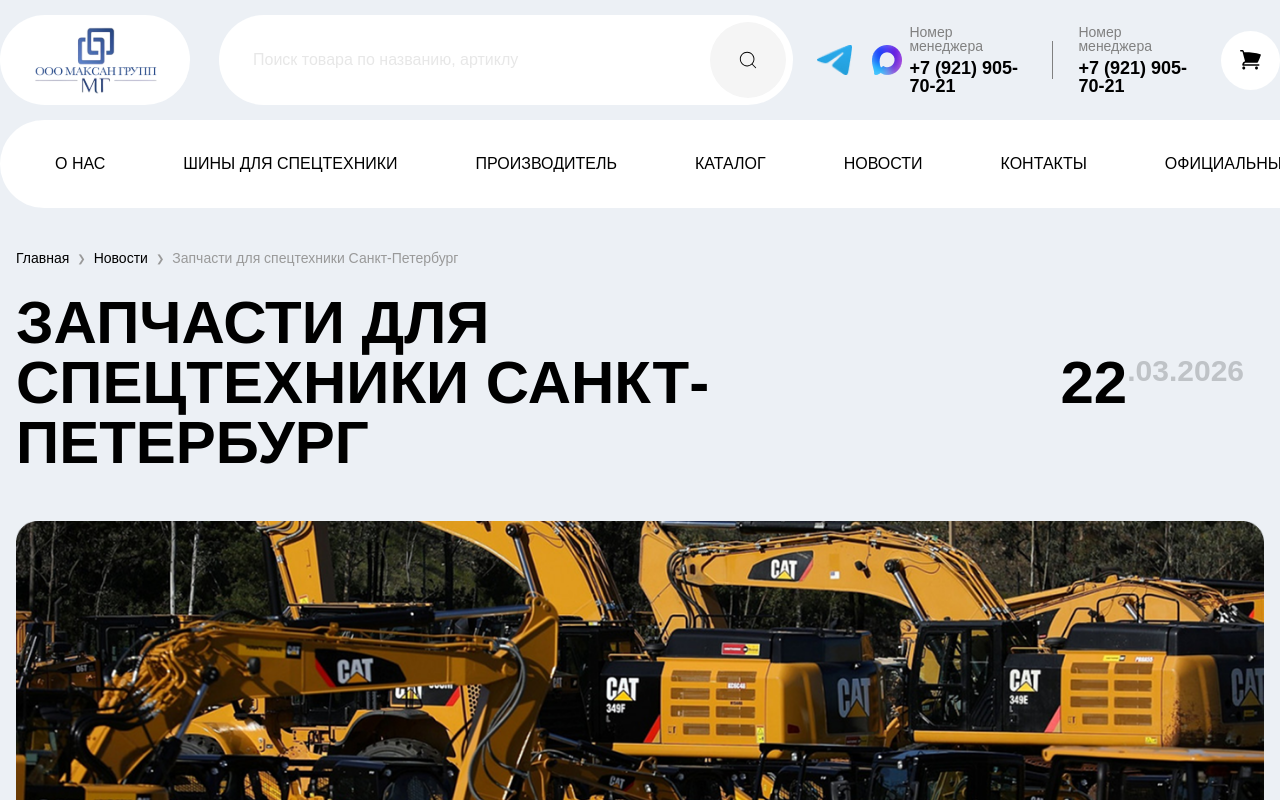
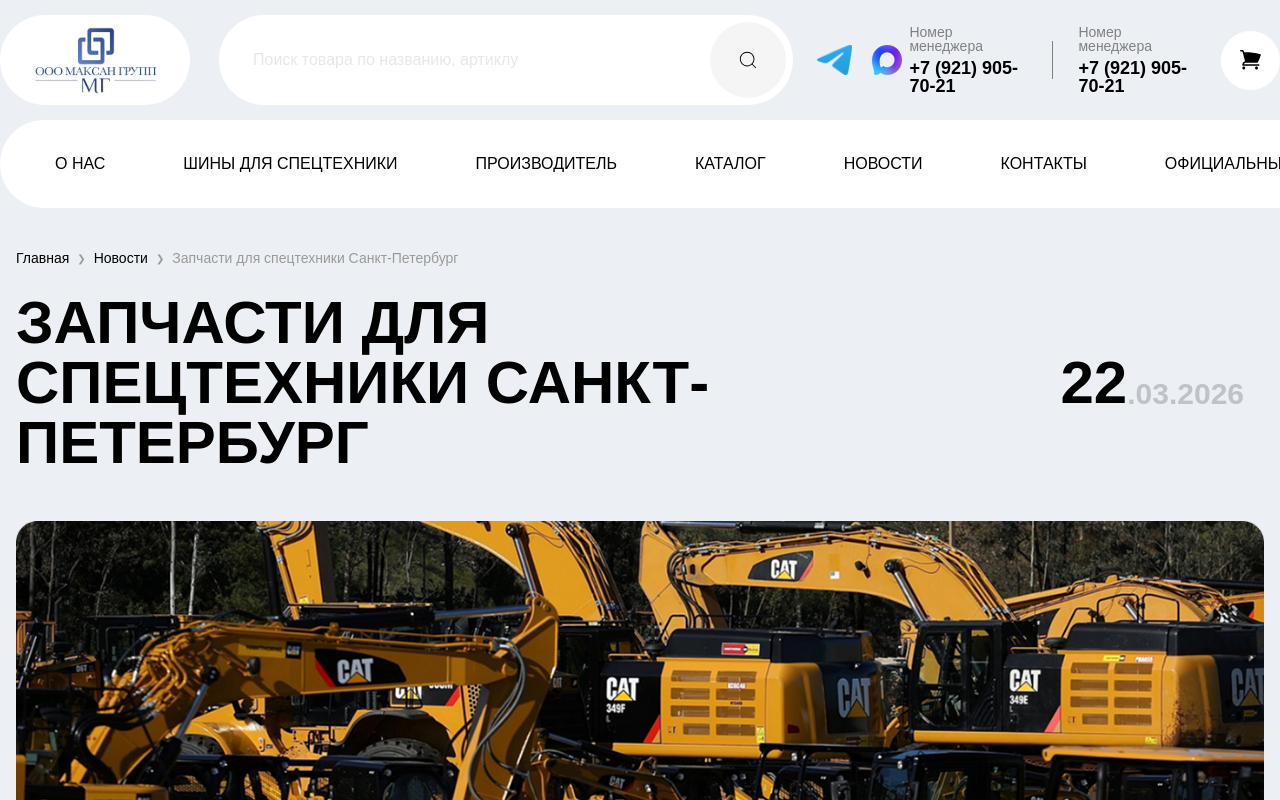
Before and after one commit to KJDev99/shina, a React (Vite) app: page /news/1 in a window 1280 px wide. Shown: the top 800 px of the page. Built offline with nearby package versions, Linux system fonts and the light colour scheme; a web font is replaced by a local one.

Commit message:
endi togri boldi xatolikni togirladim

```diff
--- a/src/pages/siroj/news-detail.jsx
+++ b/src/pages/siroj/news-detail.jsx
@@ -17,7 +17,7 @@
           </h1>
          <div className="flex mr-5 mt-[60px]">
           <h2 className="font-semibold text-6xl">22</h2>
-          <h3 className="text-3xl font-semibold text-[#11111133]">.03.2026</h3>
+          <h3 className="text-3xl font-semibold text-[#11111133] mt-[23px]">.03.2026</h3>
          </div>
         </div>
       </div>
```
